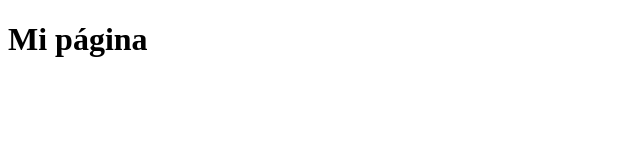
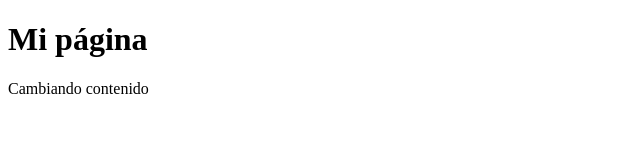
Before and after one commit to lolzini/mi-pagina, a plain HTML site: page index.html in a window 1280 px wide. Shown: the whole page, without its empty margins (0-640 px from the left). Drawn offline with Linux system fonts and the light colour scheme.

Commit message:
agregar: contenido

```diff
--- a/index.html
+++ b/index.html
@@ -7,5 +7,6 @@
   </head>
   <body>
     <h1>Mi página</h1>
+    <p>Cambiando contenido</p>
   </body>
 </html>
```
